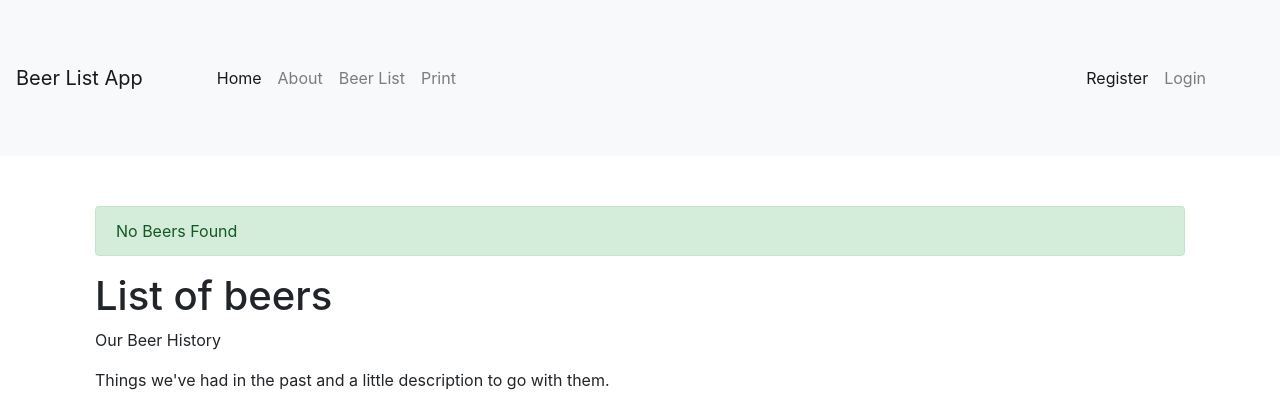
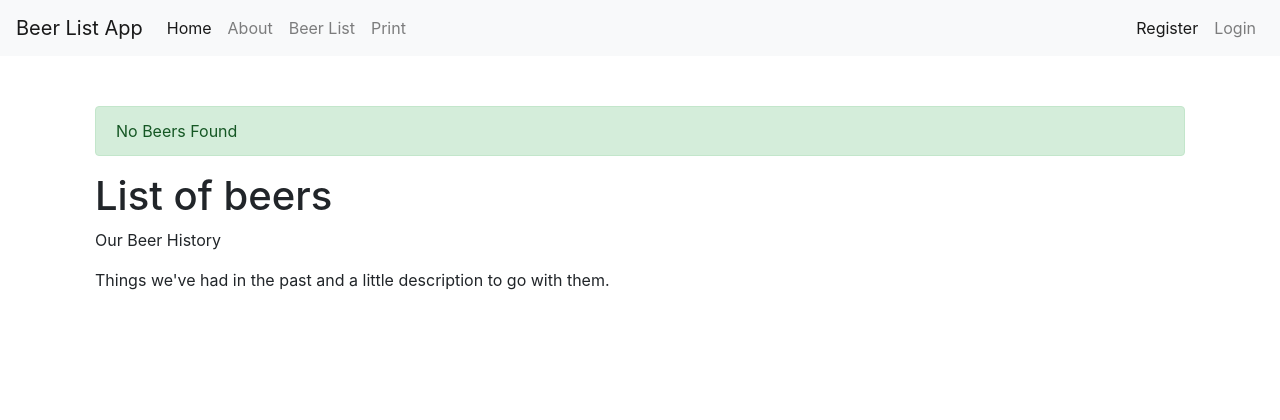
Before and after one commit to ytnoonty/mybeerapp, a Flask app: page /about in a window 1280 px wide. Shown: the top 420 px of the page. Run offline with Flask 2, Linux system fonts and the light colour scheme; data that the repository does not hold is empty; some libraries are stand-ins or nearby versions.

Commit message:
navbar update

```diff
--- a/templates/includes/_navbar.html
+++ b/templates/includes/_navbar.html
@@ -3,7 +3,7 @@
   <button class="navbar-toggler" type="button" data-toggle="collapse" data-target="#navbarNav" aria-controls="navbarNav" aria-expanded="false" aria-label="Toggle navigation">
     <span class="navbar-toggler-icon"></span>
   </button>
-  <div class="collapse navbar-collapse container" id="navbarNav">
+  <div class="collapse navbar-collapse" id="navbarNav">
     <ul class="navbar-nav mr-auto">
       <li class="nav-item active">
         <a class="nav-link" href="/">Home <span class="sr-only">(current)</span></a>
```
